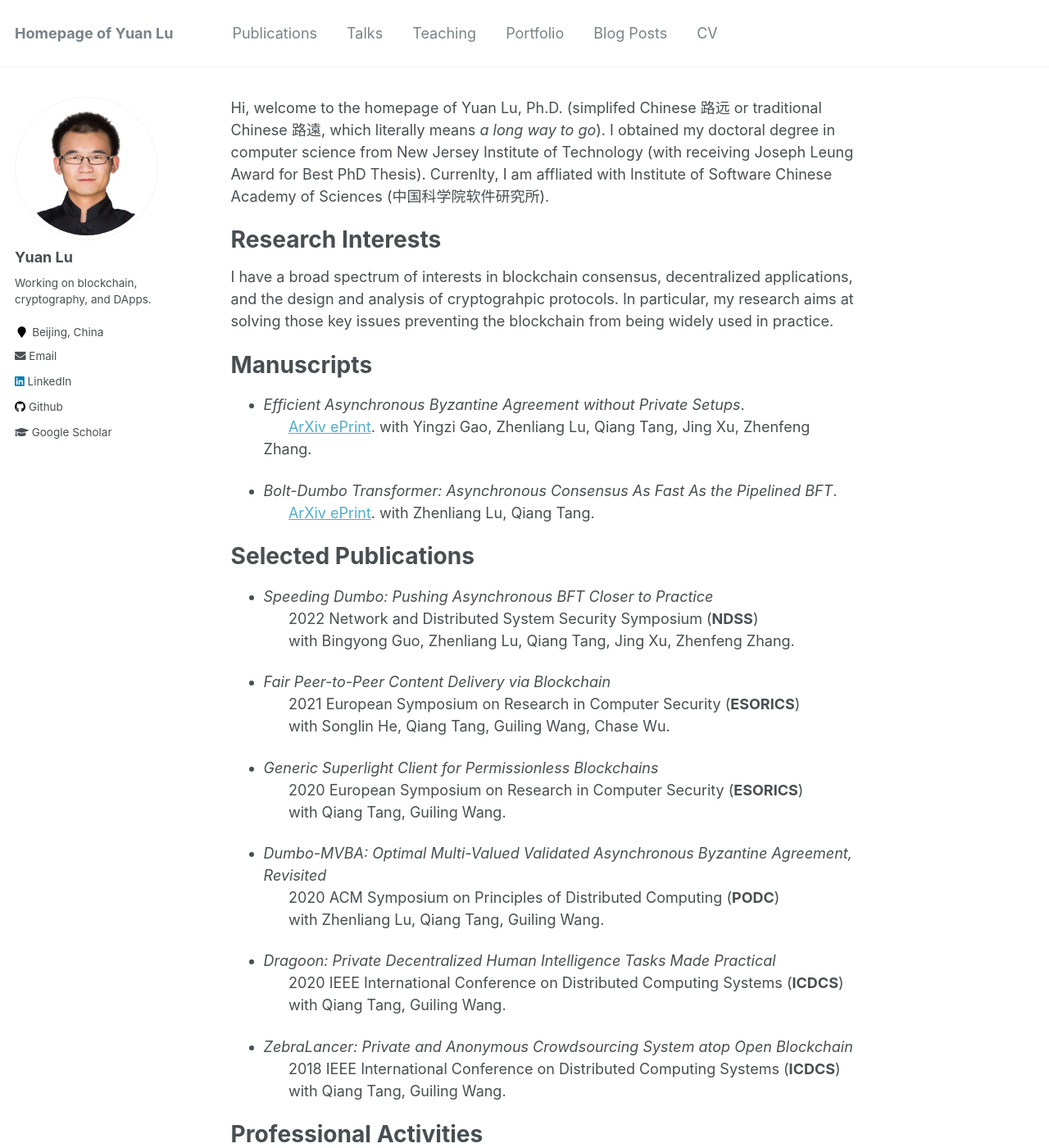
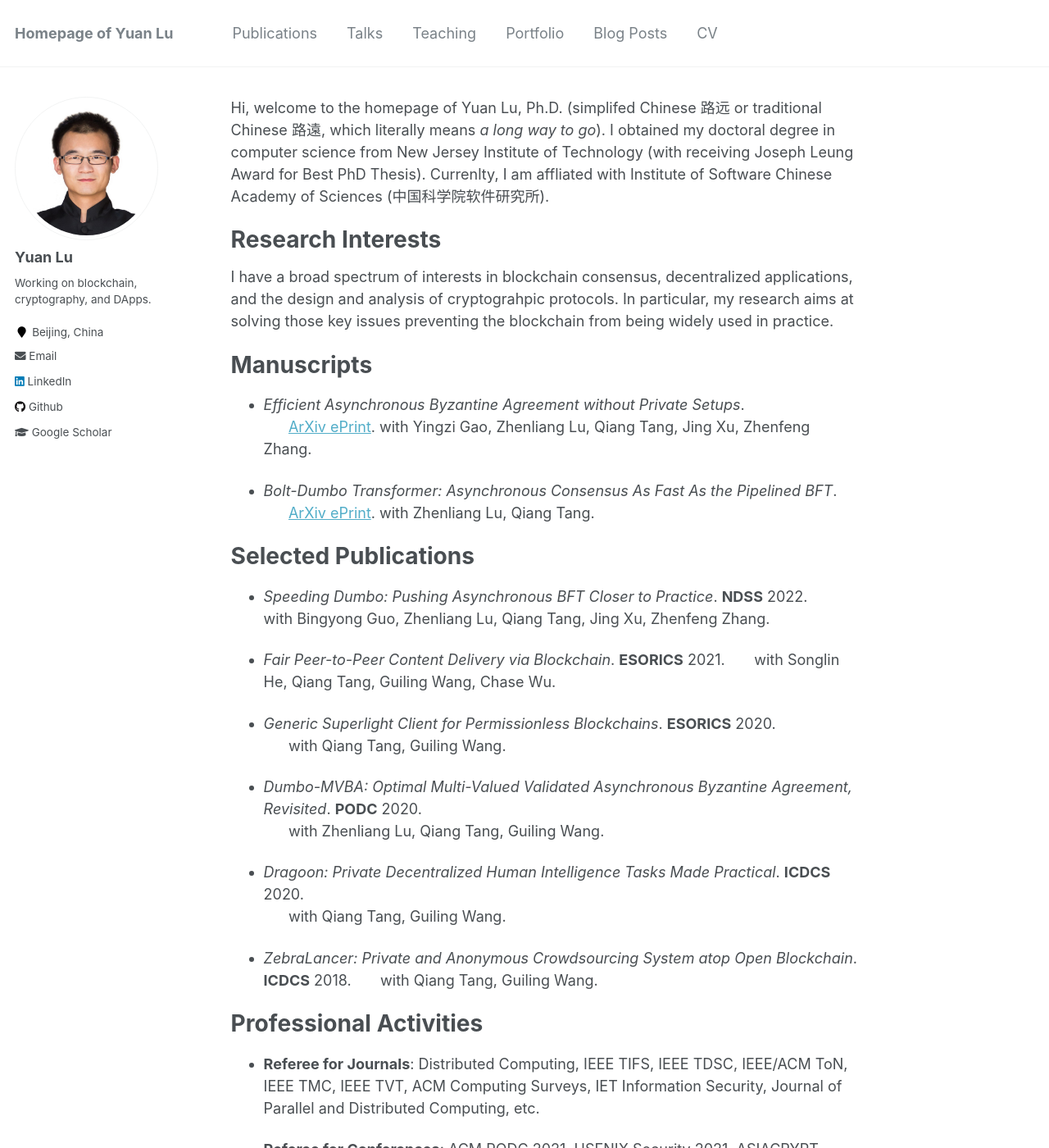
Before and after one commit to yylluu/yylluu.github.io, a Jekyll site: the page built from _pages/about.md, in a window 1280 px wide and 1400 px high. Shown: the whole window at 82% size. Built offline with Jekyll 4.4.1, drawn with Linux system fonts in a browser that asks for light colours.

Commit message:
Update about.md

```diff
--- a/_pages/about.md
+++ b/_pages/about.md
@@ -28,28 +28,22 @@ Manuscripts
 Selected Publications
 ======
 
-- *Speeding Dumbo: Pushing Asynchronous BFT Closer to Practice*
-     &nbsp; &nbsp; &nbsp; 2022 Network and Distributed System Security Symposium (**NDSS**)
+- *Speeding Dumbo: Pushing Asynchronous BFT Closer to Practice*. **NDSS** 2022.
      &nbsp; &nbsp; &nbsp; with Bingyong Guo, Zhenliang Lu, Qiang Tang, Jing Xu, Zhenfeng Zhang.
 
-- *Fair Peer-to-Peer Content Delivery via Blockchain*
-     &nbsp; &nbsp; &nbsp; 2021 European Symposium on Research in Computer Security (**ESORICS**)
+- *Fair Peer-to-Peer Content Delivery via Blockchain*. **ESORICS** 2021.
      &nbsp; &nbsp; &nbsp; with Songlin He, Qiang Tang, Guiling Wang, Chase Wu.
 
-- *Generic Superlight Client for Permissionless Blockchains*
-     &nbsp; &nbsp; &nbsp; 2020 European Symposium on Research in Computer Security (**ESORICS**)
+- *Generic Superlight Client for Permissionless Blockchains*. **ESORICS** 2020.
      &nbsp; &nbsp; &nbsp; with Qiang Tang, Guiling Wang.
 
-- *Dumbo-MVBA: Optimal Multi-Valued Validated Asynchronous Byzantine Agreement, Revisited*
-     &nbsp; &nbsp; &nbsp; 2020 ACM Symposium on Principles of Distributed Computing (**PODC**)
+- *Dumbo-MVBA: Optimal Multi-Valued Validated Asynchronous Byzantine Agreement, Revisited*. **PODC** 2020.
      &nbsp; &nbsp; &nbsp; with Zhenliang Lu, Qiang Tang, Guiling Wang.
 
-- *Dragoon: Private Decentralized Human Intelligence Tasks Made Practical*
-     &nbsp; &nbsp; &nbsp; 2020 IEEE International Conference on Distributed Computing Systems (**ICDCS**)
+- *Dragoon: Private Decentralized Human Intelligence Tasks Made Practical*. **ICDCS** 2020.
      &nbsp; &nbsp; &nbsp; with Qiang Tang, Guiling Wang.
 
-- *ZebraLancer: Private and Anonymous Crowdsourcing System atop Open Blockchain*
-     &nbsp; &nbsp; &nbsp; 2018 IEEE International Conference on Distributed Computing Systems (**ICDCS**)
+- *ZebraLancer: Private and Anonymous Crowdsourcing System atop Open Blockchain*. **ICDCS** 2018.
      &nbsp; &nbsp; &nbsp; with Qiang Tang, Guiling Wang.
 
 
```
